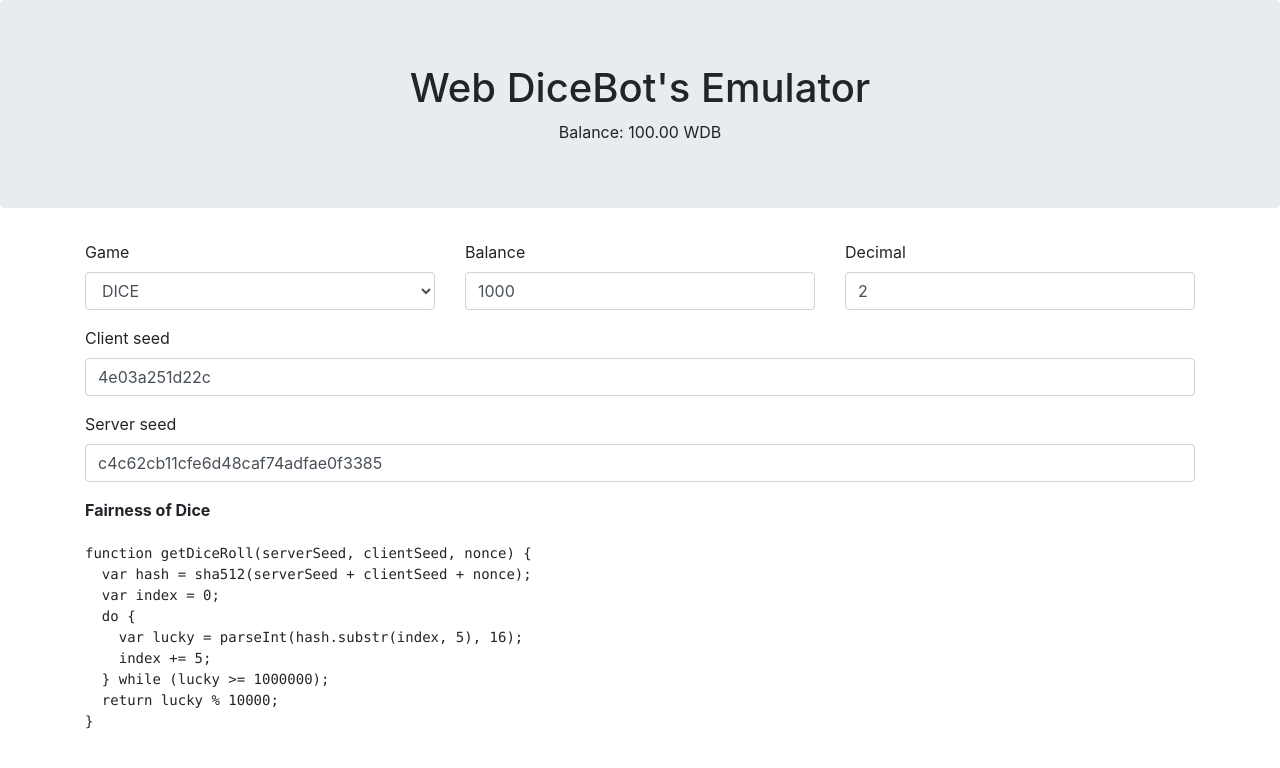
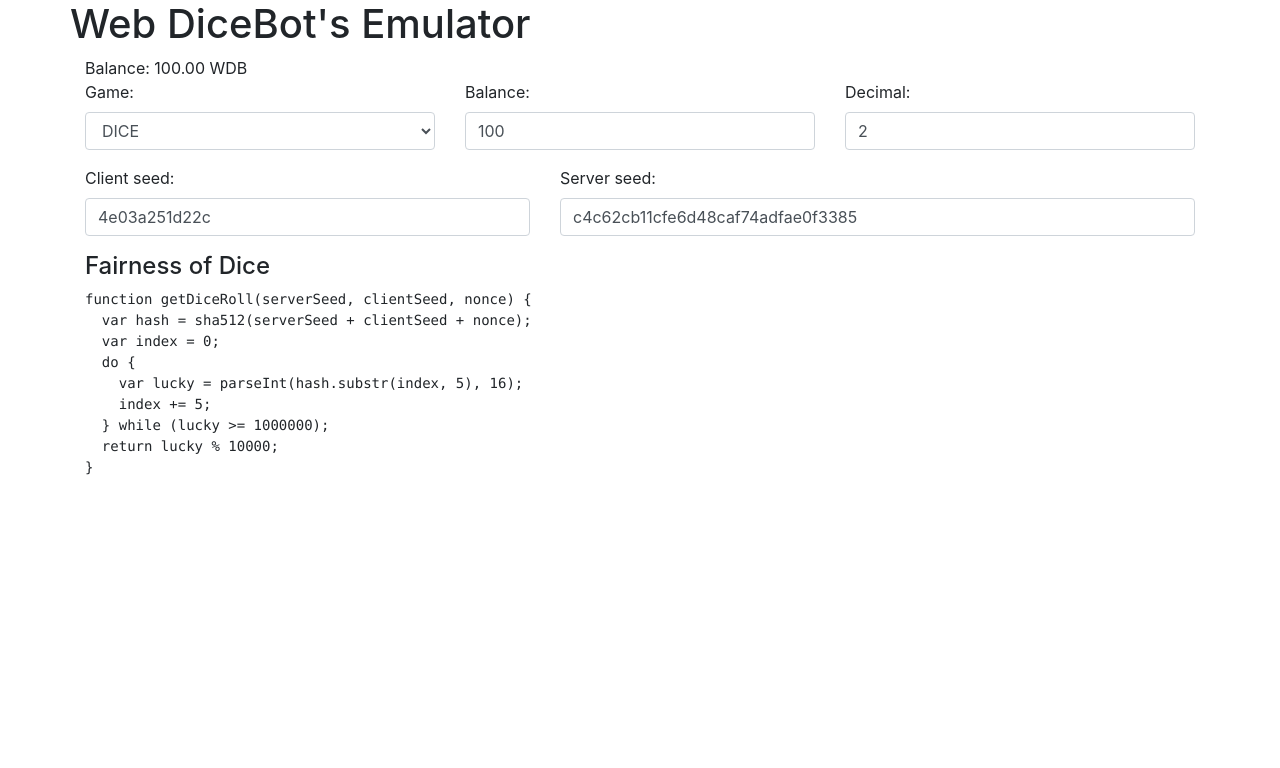
Before and after one commit to webdicebot-project/emulator, a plain HTML site: page index.html in a window 1280 px wide. Drawn offline with nearby package versions, Linux system fonts and the light colour scheme.

Commit message:
:rocket:

```diff
--- a/index.html
+++ b/index.html
@@ -15,16 +15,13 @@
     <script src="https://cdnjs.cloudflare.com/ajax/libs/js-sha512/0.2.2/sha512.js"></script>
   </head>
   <body>
-    <div class="jumbotron text-center">
-      <h1>Web DiceBot's Emulator</h1>
-      Balance: <span id="balance">0.00</span> WDB
-    </div>
-
     <div class="container">
       <div class="row">
+        <h1>Web DiceBot's Emulator</h1>
+        <div class="col-sm-12">Balance: <span id="balance">0.00</span> WDB</div>
         <div class="col-sm-4">
           <div class="form-group">
-            <label>Game</label>
+            <label>Game:</label>
             <select class="form-control" onchange="emulator.setGame(this)">
               <option>DICE</option>
               <!-- <option>LIMBO</option> -->
@@ -33,19 +30,19 @@
         </div>
         <div class="col-sm-4">
           <div class="form-group">
-            <label>Balance</label>
+            <label>Balance:</label>
             <input
               type="text"
               class="form-control"
               id="enterBalance"
-              value="1000"
+              value="100"
               onchange="emulator.setBalance(this)"
             />
           </div>
         </div>
         <div class="col-sm-4">
           <div class="form-group">
-            <label>Decimal</label>
+            <label>Decimal:</label>
             <input
               type="text"
               class="form-control"
@@ -55,9 +52,9 @@
             />
           </div>
         </div>
-        <div class="col-sm-12">
+        <div class="col-sm-5">
           <div class="form-group">
-            <label>Client seed</label>
+            <label>Client seed:</label>
             <input
               type="text"
               class="form-control"
@@ -65,8 +62,10 @@
               onchange="emulator.setClientSeed(this)"
             />
           </div>
+        </div>
+        <div class="col-sm-7">
           <div class="form-group">
-            <label>Server seed</label>
+            <label>Server seed:</label>
             <input
               type="text"
               class="form-control"
@@ -76,9 +75,8 @@
           </div>
         </div>
         <div class="col-sm-12">
-          <strong>Fairness of Dice</strong>
+          <h4>Fairness of Dice</h4>
           <pre>
-            <code>
 function getDiceRoll(serverSeed, clientSeed, nonce) {
   var hash = sha512(serverSeed + clientSeed + nonce);
   var index = 0;
@@ -88,7 +86,8 @@ function getDiceRoll(serverSeed, clientSeed, nonce) {
   } while (lucky >= 1000000);
   return lucky % 10000;
 }
-    </code></pre>
+</pre
+          >
         </div>
       </div>
     </div>
```
